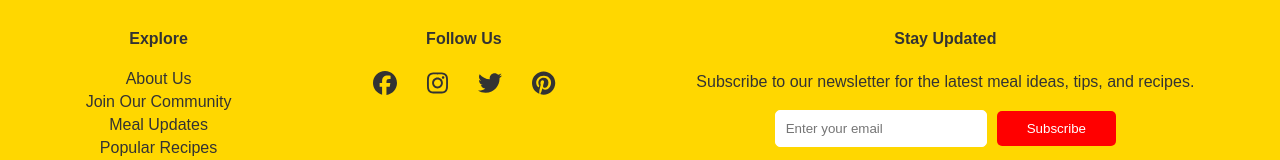
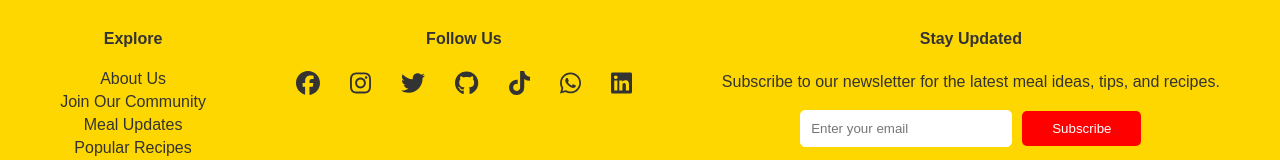
Before and after one commit to amphreyomosh/meal-site, a React (Vite) app in the folder mealsite/: page /contact in a window 1280 px wide. Shown: the part 647-807 px from the top of the page. Built offline with nearby package versions, Linux system fonts and the light colour scheme; a web font is replaced by a local one.

Commit message:
made the icons to function

```diff
--- a/mealsite/src/components/Footer.jsx
+++ b/mealsite/src/components/Footer.jsx
@@ -5,7 +5,10 @@
   faFacebook,
   faInstagram,
   faTwitter,
-  faPinterest,
+  faGithub,
+  faTiktok,
+  faWhatsapp,
+  faLinkedin,
 } from "@fortawesome/free-brands-svg-icons";
 
 const Footer = () => {
@@ -36,15 +39,16 @@
           <h4>Follow Us</h4>
           <div className="social-icons">
             <a
-              href="https://www.facebook.com"
+              href="https://www.facebook.com/river.happy.5/"
               target="_blank"
               rel="noopener noreferrer"
               aria-label="Facebook"
             >
               <FontAwesomeIcon icon={faFacebook} />
             </a>
+
             <a
-              href="https://www.instagram.com"
+              href="https://www.instagram.com/its__hamphrey/"
               target="_blank"
               rel="noopener noreferrer"
               aria-label="Instagram"
@@ -52,7 +56,7 @@
               <FontAwesomeIcon icon={faInstagram} />
             </a>
             <a
-              href="https://www.twitter.com"
+              href="https://x.com/harmoo530"
               target="_blank"
               rel="noopener noreferrer"
               aria-label="Twitter"
@@ -60,12 +64,36 @@
               <FontAwesomeIcon icon={faTwitter} />
             </a>
             <a
-              href="https://www.pinterest.com"
+              href="https://github.com/amphreyomosh"
               target="_blank"
               rel="noopener noreferrer"
-              aria-label="Pinterest"
+              aria-label="GitHub"
             >
-              <FontAwesomeIcon icon={faPinterest} />
+              <FontAwesomeIcon icon={faGithub} />
+            </a>
+            <a
+              href="https://www.tiktok.com/@.harmo"
+              target="_blank"
+              rel="noopener noreferrer"
+              aria-label="TikTok"
+            >
+              <FontAwesomeIcon icon={faTiktok} />
+            </a>
+            <a
+              href="https://wa.me/254115193497"
+              target="_blank"
+              rel="noopener noreferrer"
+              aria-label="WhatsApp"
+            >
+              <FontAwesomeIcon icon={faWhatsapp} />
+            </a>
+            <a
+              href="https://www.linkedin.com/in/humphrey-odhiambo/"
+              target="_blank"
+              rel="noopener noreferrer"
+              aria-label="LinkedIn"
+            >
+              <FontAwesomeIcon icon={faLinkedin} />
             </a>
           </div>
         </div>
```
